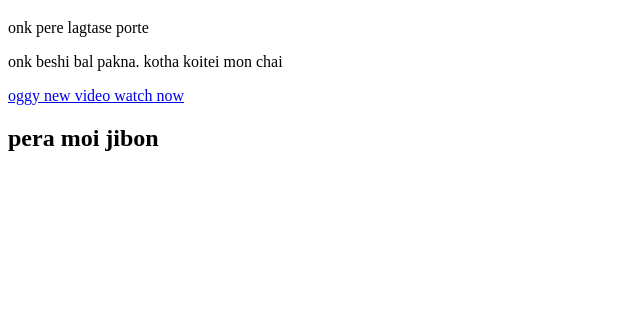
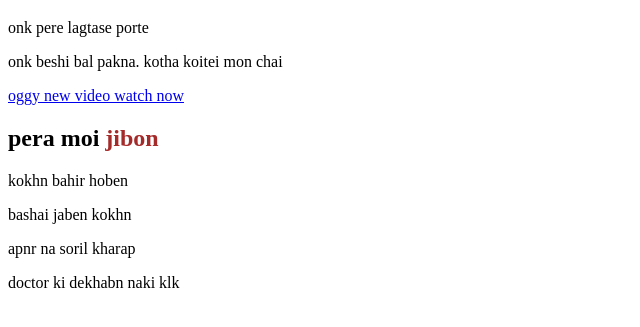
Before and after one commit to Nahiyan902/new-project-1, a plain HTML site: page index.html in a window 1280 px wide. Shown: the part 61-388 px from the top of the page, without its empty margins (0-640 px from the left). Drawn offline with Linux system fonts and the light colour scheme.

Commit message:
ajaira kotha

```diff
--- a/index.html
+++ b/index.html
@@ -4,6 +4,11 @@
     <meta charset="UTF-8">
     <meta name="viewport" content="width=device-width, initial-scale=1.0">
     <title>pera jibon</title>
+    <style>
+        b{
+            color: brown;
+        }
+    </style>
 </head>
 <body>
     <h1>i love u riyana.</h1>
@@ -13,6 +18,9 @@
     <a href="https://www.youtube.com/watch?v=GSFJ49yqTwo">oggy new video watch now</a>
 </div>
 <h2>pera moi <b>jibon</b></h2>
-
+<p> kokhn bahir hoben</p>
+<p>bashai jaben kokhn</p>
+<p>apnr na soril kharap</p>
+<p>doctor ki dekhabn naki klk</p>
 </body>
 </html>
```
